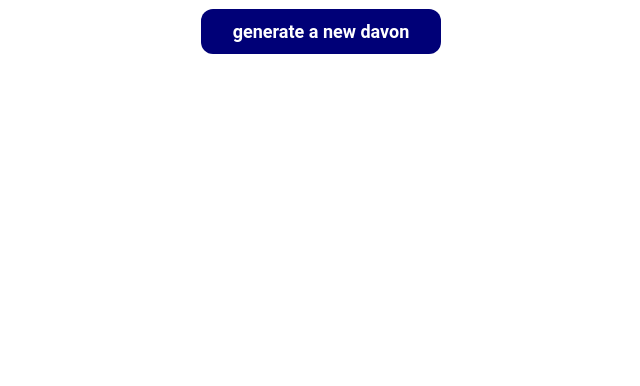
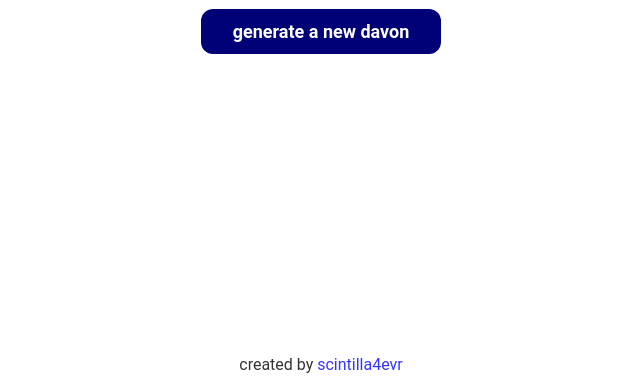
Before and after one commit to scintilla4evr/scintilla4evr.github.io, a plain HTML site: page danavan/index.html in a window 1280 px wide. Shown: the part 414-800 px from the top of the page, without its empty margins (319-959 px from the left). Drawn offline with Linux system fonts and the light colour scheme.

Commit message:
Add files via upload

```diff
--- a/danavan/index.html
+++ b/danavan/index.html
@@ -48,12 +48,26 @@
 			button:active {
 				background: #00c;
 			}
+			footer {
+				position: fixed;
+				left: 0;
+				bottom: 0;
+				right: 0;
+				padding: 12px;
+				text-align: center;
+				opacity: 0.8;
+			}
+			a {
+				text-decoration: none;
+				color: #00f;
+			}
 		</style>
 	</head>
 	<body>
 		<h1>donvin name generator</h1>
 		<div id="output"></div>
 		<button>generate a new davon</button>
+		<footer>created by <a href="https://twitter.com/scintilla4evr">scintilla4evr</a></footer>
 		<script>
 			// generates a danavon
 			function vowel() {
```
